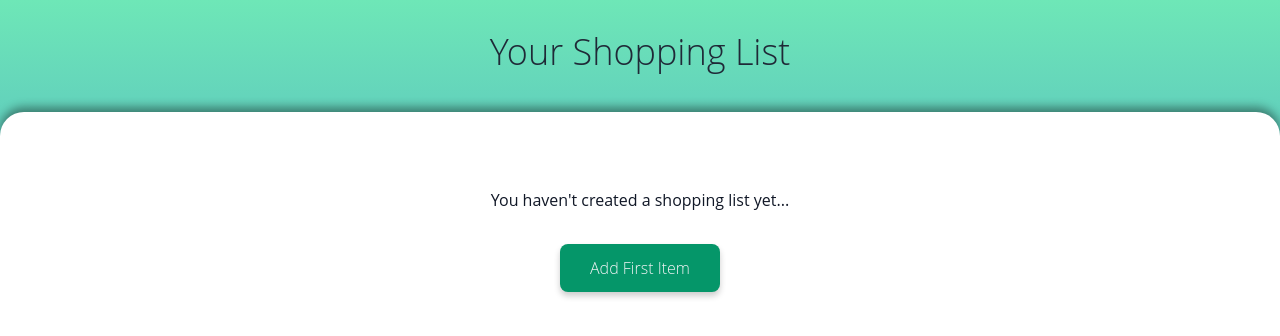
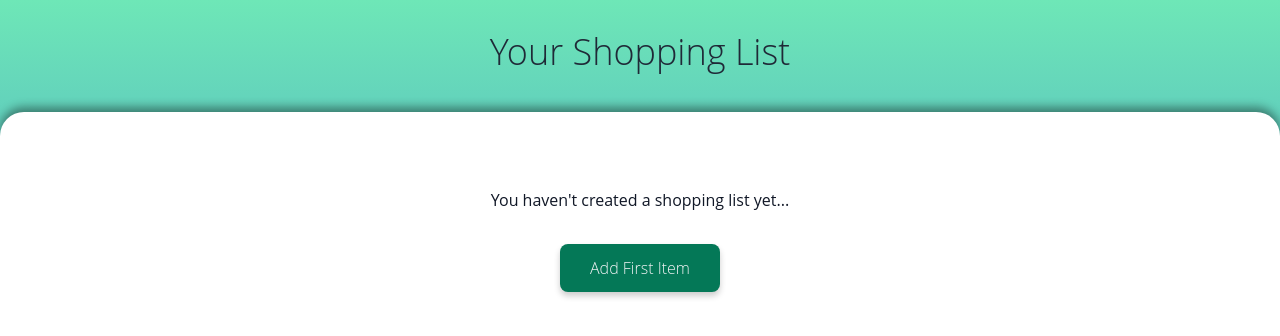
Before and after one commit to the-collab-lab/tcl-19-smart-shopping-list, a React (Create React App) app: page /list in a window 1280 px wide. Shown: the top 336 px of the page. Built offline with nearby package versions, Linux system fonts and the light colour scheme; no server answers; the database is empty; sample sign-in values are in the browser's storage.

Commit message:
update color for better accessibility

```diff
--- a/src/index.css
+++ b/src/index.css
@@ -11,15 +11,15 @@
 @tailwind components;
 
 .home-btn {
-  @apply bg-white  text-gray-900 w-40 py-2 font-light shadow-hover hover:text-gray-100 rounded-lg hover:bg-green-700 focus:outline-none focus:ring-2 focus:ring-green-600 focus:ring-opacity-50;
+  @apply bg-white text-gray-900 w-40 py-2 font-light shadow-hover hover:text-gray-100 rounded-lg hover:bg-green-700 focus:outline-none focus:ring-2 focus:ring-green-600 focus:ring-opacity-50;
 }
 
 .nav-btn {
-  @apply bg-green-600 text-gray-100 w-40 py-3 my-3 flex items-center rounded-lg justify-center shadow-bottom font-light hover:bg-green-500 focus:outline-none focus:ring-2 focus:ring-blue-700 focus:ring-opacity-50;
+  @apply bg-green-700 text-gray-100 w-40 py-3 my-3 flex items-center rounded-lg justify-center shadow-bottom font-light hover:bg-green-500 focus:outline-none focus:ring-2 focus:ring-blue-700 focus:ring-opacity-50;
 }
 
 .add-btn {
-  @apply bg-green-600 text-gray-100 w-40 py-3 mt-8 hover:shadow-hover text-center rounded-lg shadow-bottom font-light hover:bg-green-500 focus:outline-none focus:ring-2 focus:ring-green-700 focus:ring-opacity-50;
+  @apply bg-green-700 text-gray-100 w-40 py-3 mt-8 hover:shadow-hover text-center rounded-lg shadow-bottom font-light hover:bg-green-500 focus:outline-none focus:ring-2 focus:ring-green-700 focus:ring-opacity-50;
 }
 
 .input {
```
